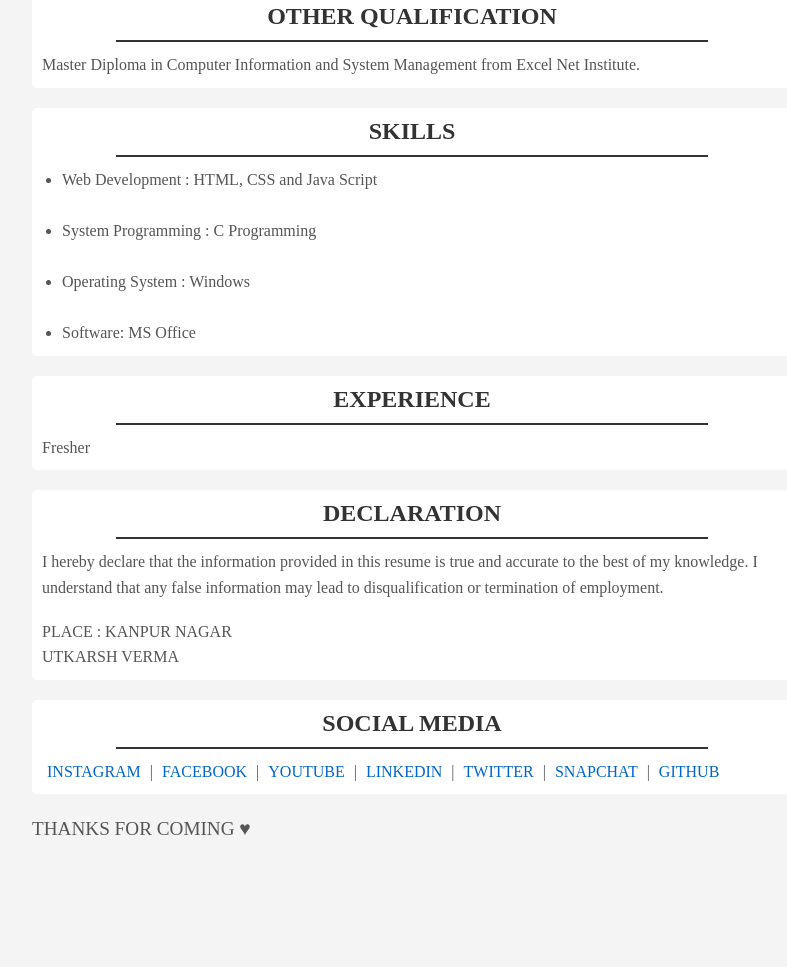
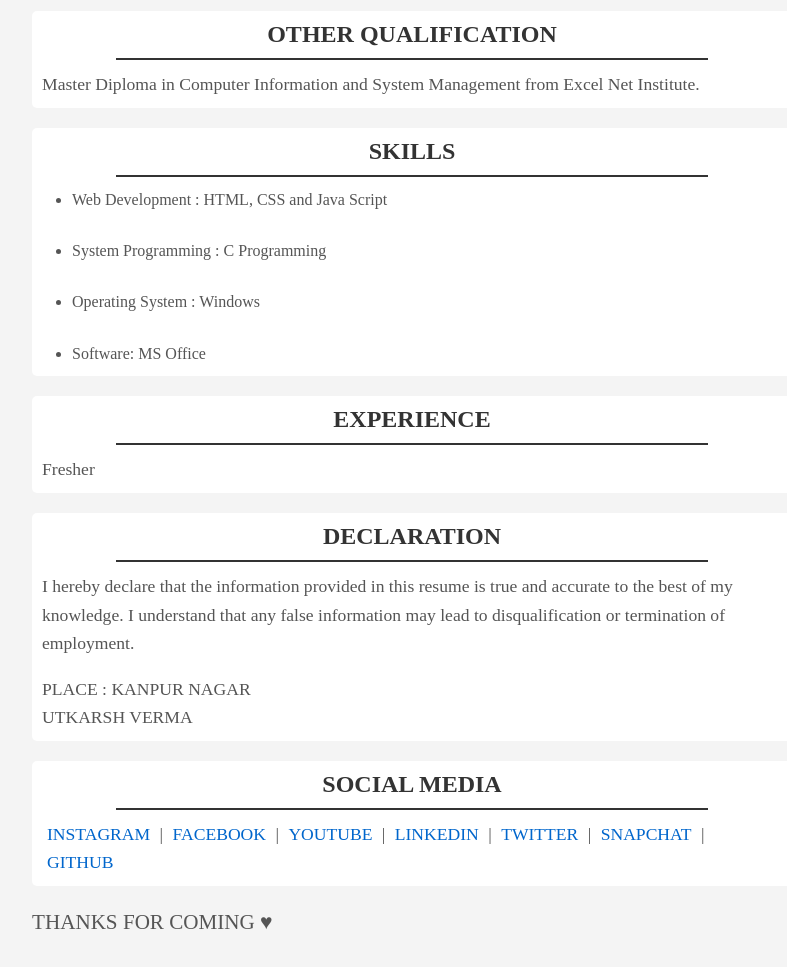
Before and after one commit to utkarshvermaone/utkarshverma, a plain HTML site: page index.html in a window 1280 px wide. Shown: the part 641-1608 px from the top of the page, without its empty margins (228-1015 px from the left). Before the commit the page ends 1526 px from the top, so only its background shows below. Drawn offline with Linux system fonts and the light colour scheme.

Commit message:
Update styles.css

```diff
--- a/styles.css
+++ b/styles.css
@@ -29,15 +29,15 @@ p {
 }
 
 ul {
-    padding-left: 20px; /* Adds padding to align bullets */
-    margin-top: 10px;   /* Adds space above the list */
+    padding-left: 20px; /* Default padding for bullets */
+    margin-top: 10px;   /* Space above the list */
     color: #555;
     line-height: 1.6;
     text-align: left;
 }
 
 hr {
-    border: 0.3px solid #333;
+    border: 1px solid #333;
     width: 80%;
     margin: 10px auto;
 }
@@ -53,6 +53,17 @@ hr {
     border-radius: 5px;
 }
 
+/* Adjustments for larger screens */
+@media (min-width: 768px) {
+    ul {
+        padding-left: 30px; /* Increase padding for better alignment on desktop */
+    }
+
+    p {
+        font-size: 1.1em; /* Slightly larger text for better readability on desktop */
+    }
+}
+
 .social-media a {
     color: #0066cc;
     text-decoration: none;
@@ -66,5 +77,5 @@ hr {
 footer {
     color: #333;
     font-size: 1.2em;
-text-align: center;
-    }
+    text-align: center; /* Center the footer text */
+}
```
